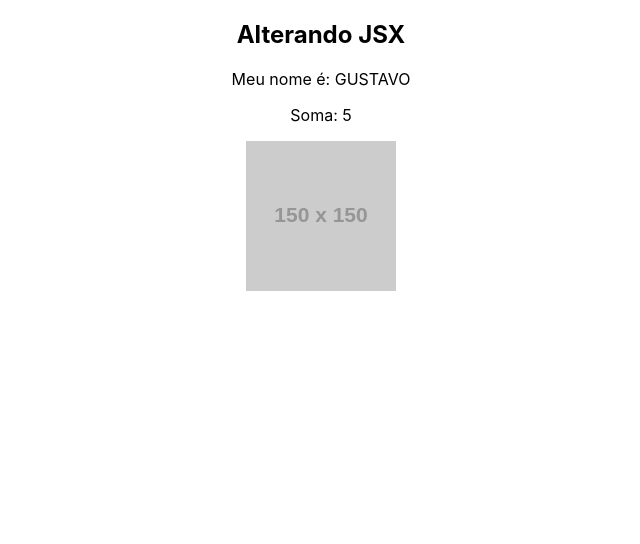
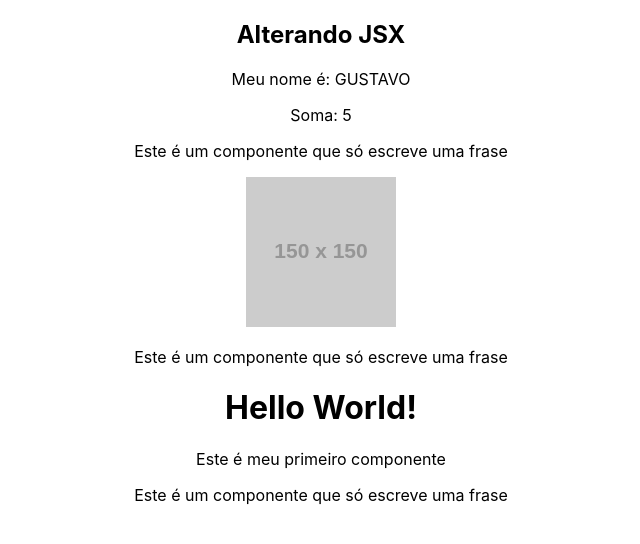
Before and after one commit to Xav86/curso-react-hora-de-codar, a React (Create React App) app in the folder meu-projeto/: page / in a window 1280 px wide. Shown: the top 544 px of the page, without its empty margins (319-959 px from the left). Built offline with nearby package versions, Linux system fonts and the light colour scheme.

Commit message:
criando componentes no react

```diff
--- a/meu-projeto/src/App.js
+++ b/meu-projeto/src/App.js
@@ -1,4 +1,6 @@
 import './App.css';
+import HelloWorld from './components/HelloWorld';
+import Frase from './components/Frase';
 
 function App() {
 
@@ -17,7 +19,9 @@ function App() {
       <h2>Alterando JSX</h2>
       <p>Meu nome é: {newName}</p>
       <p>Soma: {sum(2, 3)}</p>
+      <Frase />
       <img src={url} alt="Imagem de 105px por 150px"/>
+      <HelloWorld />
     </div>
   );
 }
--- /dev/null
+++ b/meu-projeto/src/components/Frase.js
@@ -0,0 +1,9 @@
+function Frase () {
+    return (
+        <div>
+            <p>Este é um componente que só escreve uma frase</p>
+        </div>
+    )
+}
+
+export default Frase;
--- /dev/null
+++ b/meu-projeto/src/components/HelloWorld.js
@@ -0,0 +1,16 @@
+import Frase from "./Frase";
+
+function HelloWorld() {
+
+    return (
+        <div>
+            <Frase />
+            <h1>Hello World!</h1>
+            <p>Este é meu primeiro componente</p>
+            <Frase />
+        </div>
+    )
+
+}
+
+export default HelloWorld;
```
